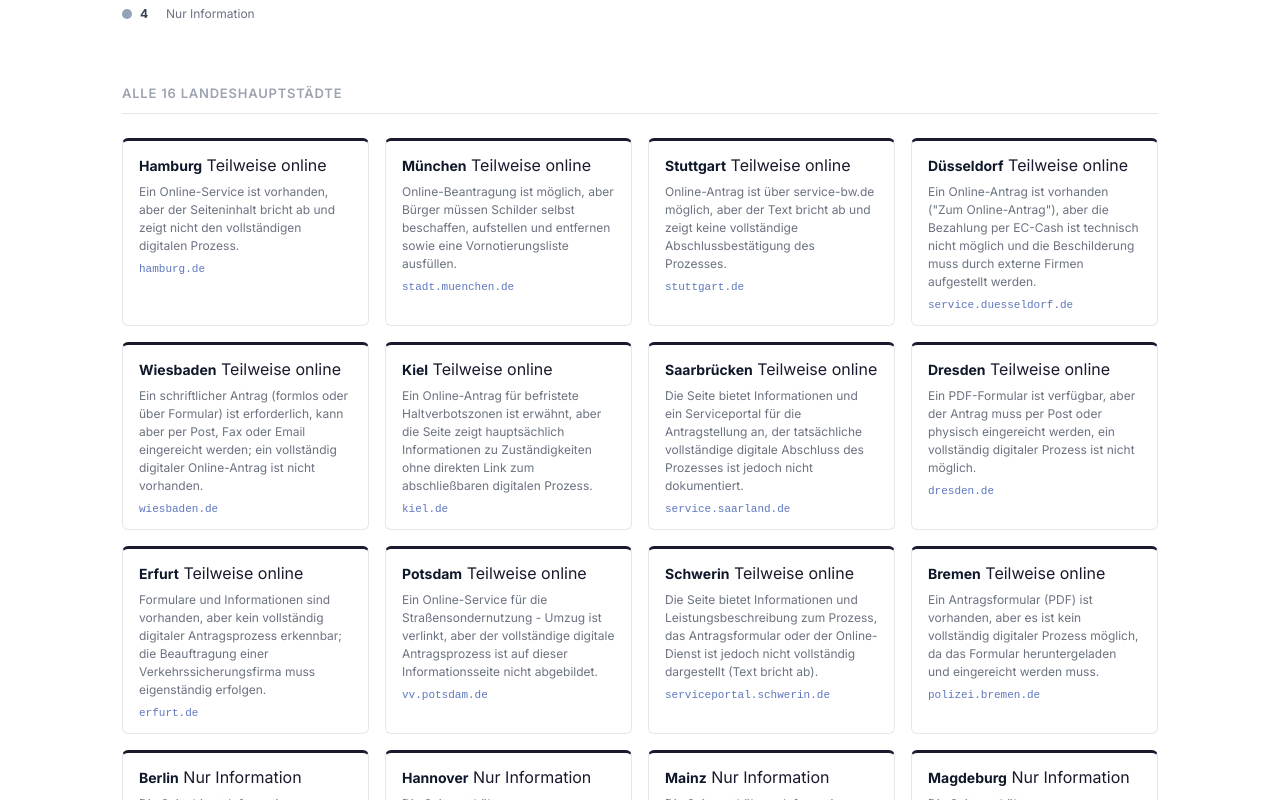
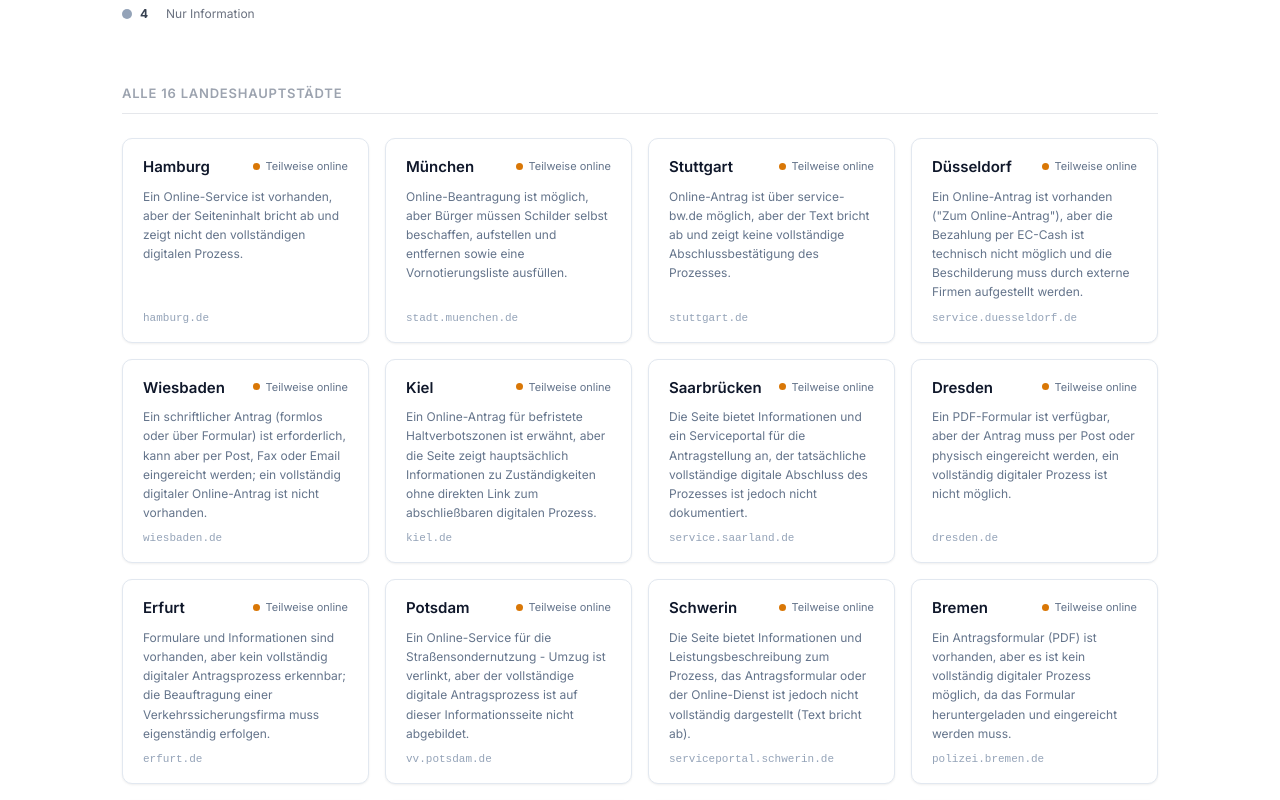
Before and after one commit to AmtsGuide/amtsscore, a SvelteKit app: page /halteverbot in a window 1280 px wide. Shown: the part 740-1540 px from the top of the page. Built offline with nearby package versions, Linux system fonts and the light colour scheme.

Commit message:
feat(halteverbot): shadcn card styles — subtle shadow, dot indicator, muted text
Co-Authored-By: Claude Sonnet 4.6 <noreply@anthropic.com>

```diff
--- a/src/routes/halteverbot/+page.svelte
+++ b/src/routes/halteverbot/+page.svelte
@@ -314,25 +314,32 @@
 	@media (max-width: 480px) { .cities-grid { grid-template-columns: 1fr; } }
 
 	.city-card {
-		border: 1px solid #e5e7eb; border-top: 3px solid;
-		border-radius: 6px; padding: 14px 16px;
-		display: flex; flex-direction: column; gap: 8px;
+		background: #fff;
+		border: 1px solid #e2e8f0;
+		border-radius: 10px;
+		padding: 18px 20px;
+		display: flex; flex-direction: column; gap: 10px;
+		box-shadow: 0 1px 3px rgba(0,0,0,0.04), 0 1px 2px rgba(0,0,0,0.03);
 	}
-	.card-top {
+	.card-header {
 		display: flex; align-items: flex-start;
-		justify-content: space-between; gap: 8px;
+		justify-content: space-between; gap: 10px;
 	}
-	.card-city { font-size: 14px; font-weight: 700; color: #0f172a; }
-	.card-badge {
-		font-size: 10px; font-weight: 600; padding: 2px 7px;
-		border-radius: 99px; white-space: nowrap; flex-shrink: 0;
+	.card-city { font-size: 15px; font-weight: 600; color: #0f172a; line-height: 1.3; }
+	.card-status {
+		display: flex; align-items: center; gap: 5px;
+		font-size: 11px; color: #64748b; white-space: nowrap; flex-shrink: 0;
+		padding-top: 2px;
 	}
-	.card-grund { font-size: 12px; color: #6b7280; line-height: 1.5; margin: 0; }
+	.card-dot {
+		width: 7px; height: 7px; border-radius: 50%; flex-shrink: 0;
+	}
+	.card-grund { font-size: 12px; color: #64748b; line-height: 1.6; margin: 0; }
 	.card-link {
-		font-size: 11px; color: #1a3da5; text-decoration: none;
-		font-family: monospace; opacity: 0.7;
+		font-size: 11px; color: #94a3b8; text-decoration: none; font-family: monospace;
+		margin-top: auto;
 	}
-	.card-link:hover { opacity: 1; }
+	.card-link:hover { color: #1a3da5; }
 
 	.footnote { font-size: 11px; color: #9ca3af; margin-top: 48px; }
 </style>
```
